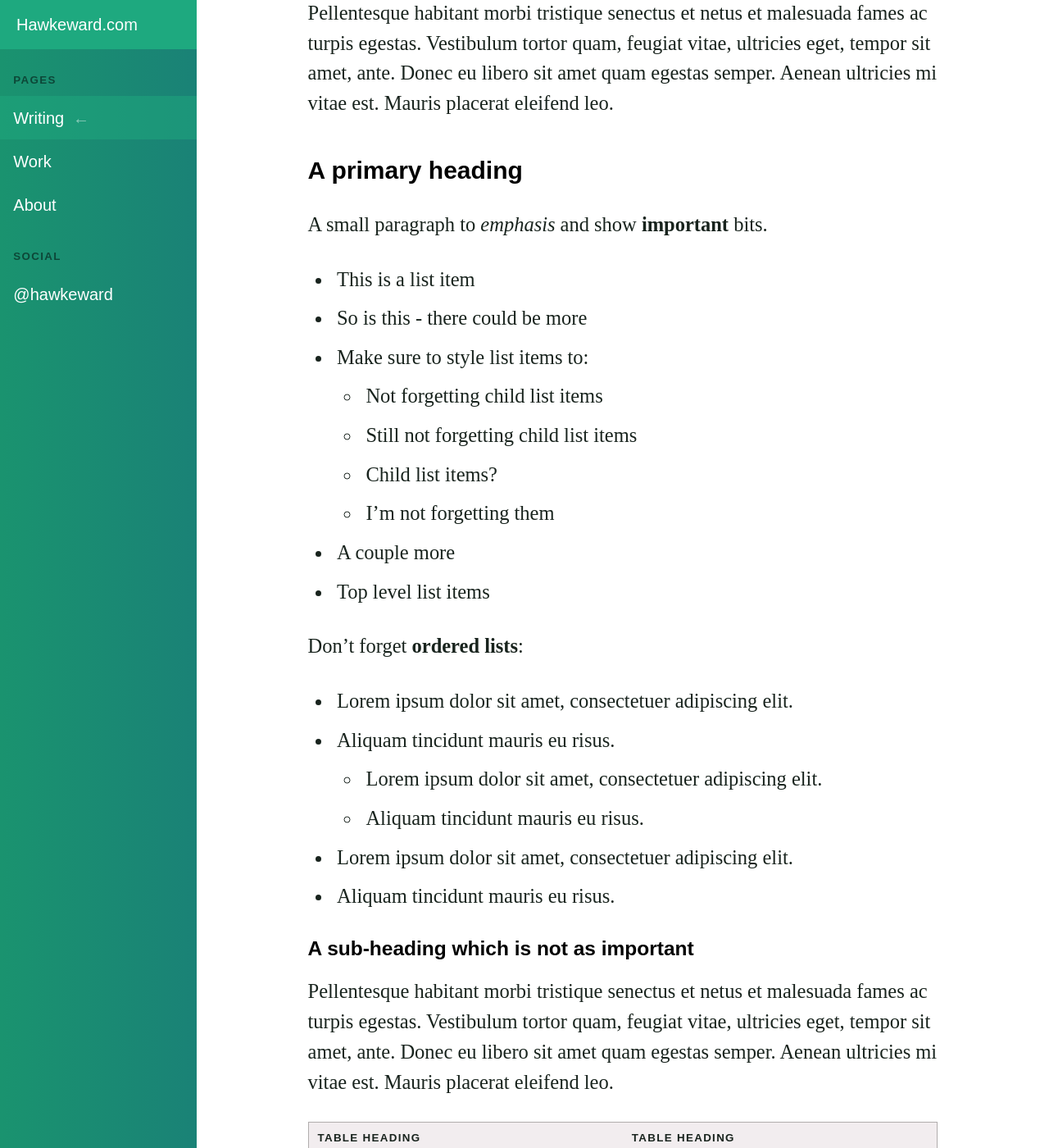
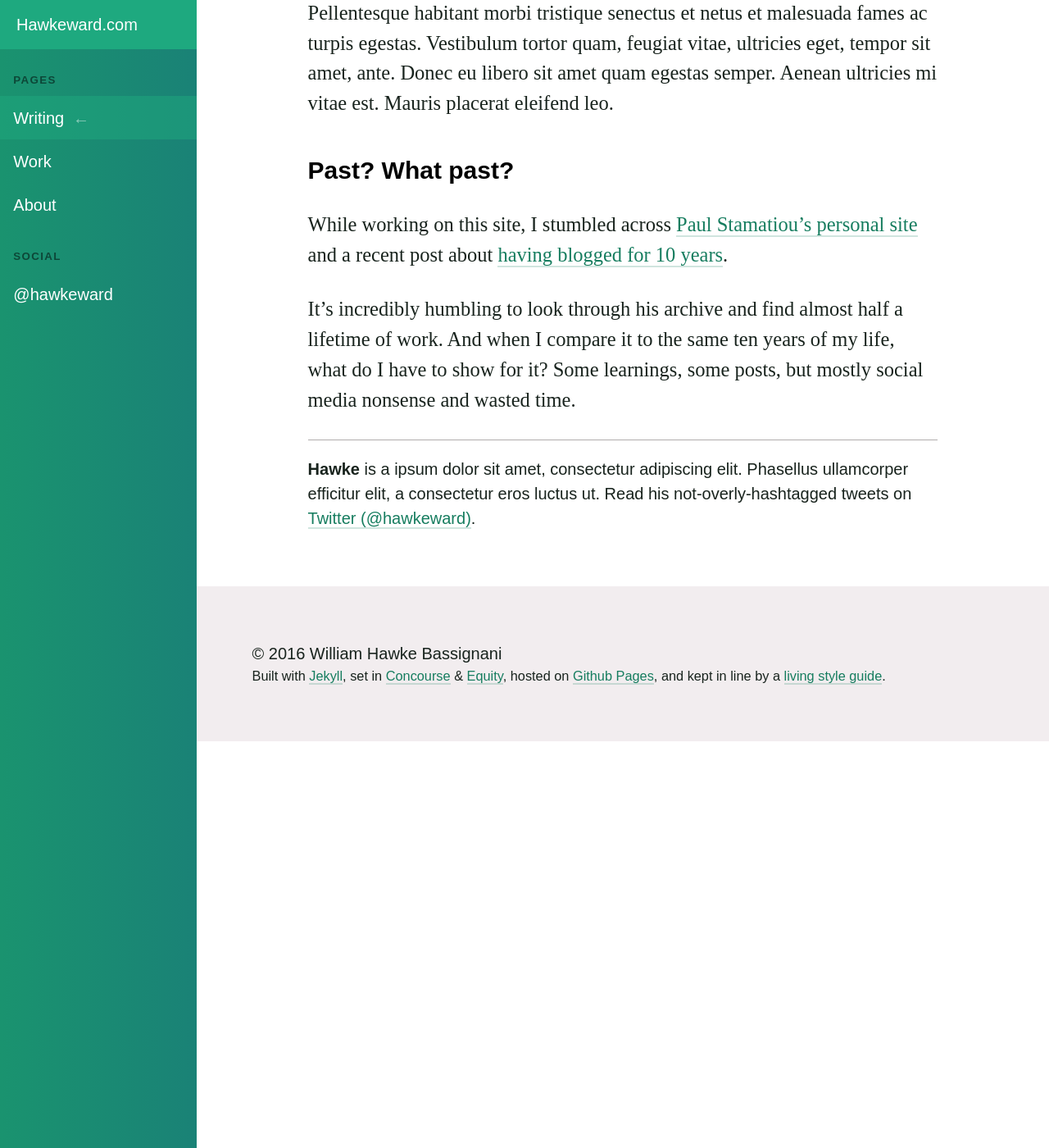
Before and after one commit to whbassignani/whbassignani.github.io, a Jekyll site: the page built from _posts/writing/2016-04-23-test1.md, in a window 1280 px wide and 1400 px high, scrolled down 778 px. Shown: the whole window at 82% size. Built offline with Jekyll 4.4.1, drawn with Linux system fonts in a browser that asks for light colours; some web fonts are replaced; some of the changed text lies outside the part shown.

Commit message:
Updating the posts with real content.

```diff
--- a/_posts/writing/2016-04-23-test1.md
+++ b/_posts/writing/2016-04-23-test1.md
@@ -1,98 +1,26 @@
 ---
 title: Bonjour, Monde!
 category: writing
-excerpt: Another possible excerpt from this post
+excerpt: New site, new post
 
 banner:
+- size: 2560
+  url: /assets/writing/placeholders/placeholder-2560x1440.png
+- size: 1280
+  url: /assets/writing/placeholders/placeholder-1280x720.png
 - size: 640
   url: /assets/writing/placeholders/placeholder-640x360.png
+- size: 320
+  url: /assets/writing/placeholders/placeholder-320x180.png
 ---
 
 <p class="lede">This is the lead or “lede” paragraph at the start of the sample article (via CSS class).</p>
 
 Pellentesque habitant morbi tristique senectus et netus et malesuada fames ac turpis egestas. Vestibulum tortor quam, feugiat vitae, ultricies eget, tempor sit amet, ante. Donec eu libero sit amet quam egestas semper. Aenean ultricies mi vitae est. Mauris placerat eleifend leo.
 
-## A primary heading
 
-A small paragraph to _emphasis_ and show **important** bits.
+## Past? What past?
 
-- This is a list item
-- So is this - there could be more
-- Make sure to style list items to:
-  - Not forgetting child list items
-  - Still not forgetting child list items
-  - Child list items?
-  - I’m not forgetting them
-- A couple more
-- Top level list items
+While working on this site, I stumbled across [Paul Stamatiou’s personal site](http://paulstamatiou.com/) and a recent post about [having blogged for 10 years](http://paulstamatiou.com/10-years-blogging/).
 
-Don't forget <strong>ordered lists</strong>:
-
-- Lorem ipsum dolor sit amet, consectetuer adipiscing elit.
-- Aliquam tincidunt mauris eu risus.
-  - Lorem ipsum dolor sit amet, consectetuer adipiscing elit.
-  - Aliquam tincidunt mauris eu risus.
-- Lorem ipsum dolor sit amet, consectetuer adipiscing elit.
-- Aliquam tincidunt mauris eu risus.
-
-
-### A sub-heading which is not as important
-
-Pellentesque habitant morbi tristique senectus et netus et malesuada fames ac turpis egestas. Vestibulum tortor quam, feugiat vitae, ultricies eget, tempor sit amet, ante. Donec eu libero sit amet quam egestas semper. Aenean ultricies mi vitae est. Mauris placerat eleifend leo.
-
-
-<table>
-  <thead>
-    <th>Table Heading</th>
-    <th>Table Heading</th>
-  </thead>
-  <tbody>
-    <tr>
-      <td>table data</td>
-      <td>table data</td>
-    </tr>
-    <tr>
-      <td>table data</td>
-      <td>table data</td>
-    </tr>
-    <tr>
-      <td>table data</td>
-      <td>table data</td>
-    </tr>
-    <tr>
-      <td>table data</td>
-      <td>table data</td>
-    </tr>
-  </tbody>
-</table>
-
-#### A sub heading which is not as important as the second
-
-Donec eu libero sit amet quam egestas semper. Aenean ultricies mi vitae est. Mauris placerat eleifend leo.
-
-> “Ooh - a blockquote! Lorem ipsum dolor sit amet, consectetur adipiscing elit. Vivamus magna. Cras in mi at felis aliquet congue. Ut a est eget ligula molestie gravida. Curabitur massa. Donec eleifend, libero at sagittis mollis, tellus est malesuada tellus, at luctus turpis elit sit amet quam. Vivamus pretium ornare est.”
-
-And now a code block:
-
-    #header h1 a {
-    display: block;
-    width: 300px;
-    height: 80px;
-    }
-
-Lorem ipsum dolor sit amet, filler Latin text.
-
-##### Note (h5):
-
-Pellentesque habitant morbi tristique senectus et netus et malesuada fames ac turpis egestas. Vestibulum tortor quam, feugiat vitae, ultricies eget, tempor sit amet, ante. Donec eu libero sit amet quam egestas semper. Aenean ultricies mi vitae est. Mauris placerat eleifend leo.
-
-
-Definition list
-: Consectetur adipisicing elit, sed do eiusmod tempor incididunt ut labore et dolore magna aliqua. Ut enim ad minim veniam, quis nostrud exercitation ullamco laboris nisi ut aliquip ex ea commodo consequat.
-
-Lorem ipsum dolor sit amet
-: Consectetur adipisicing elit, sed do eiusmod tempor incididunt ut labore et dolore magna aliqua. Ut enim ad minim veniam, quis nostrud exercitation ullamco laboris nisi ut aliquip ex ea commodo consequat.
-
-##### Note (h6):
-
-Donec eu libero sit amet quam egestas semper. Aenean ultricies mi vitae est. Mauris placerat eleifend leo.
+It’s incredibly humbling to look through his archive and find almost half a lifetime of work. And when I compare it to the same ten years of my life, what do I have to show for it? Some learnings, some posts, but mostly social media nonsense and wasted time.
```
Also changed, not shown: _posts/writing/2014-07-24-into-the-west.md (added, +27 -0 lines), _posts/writing/2014-07-31-your-other-house.md (added, +13 -0 lines), _posts/writing/2015-12-15-test4.md (deleted, +0 -97 lines), _posts/writing/2016-01-01-test3.md (deleted, +0 -97 lines), _posts/writing/2016-03-10-test2.md (deleted, +0 -97 lines), _posts/writing/2016-04-27-test.md (deleted, +0 -110 lines).
